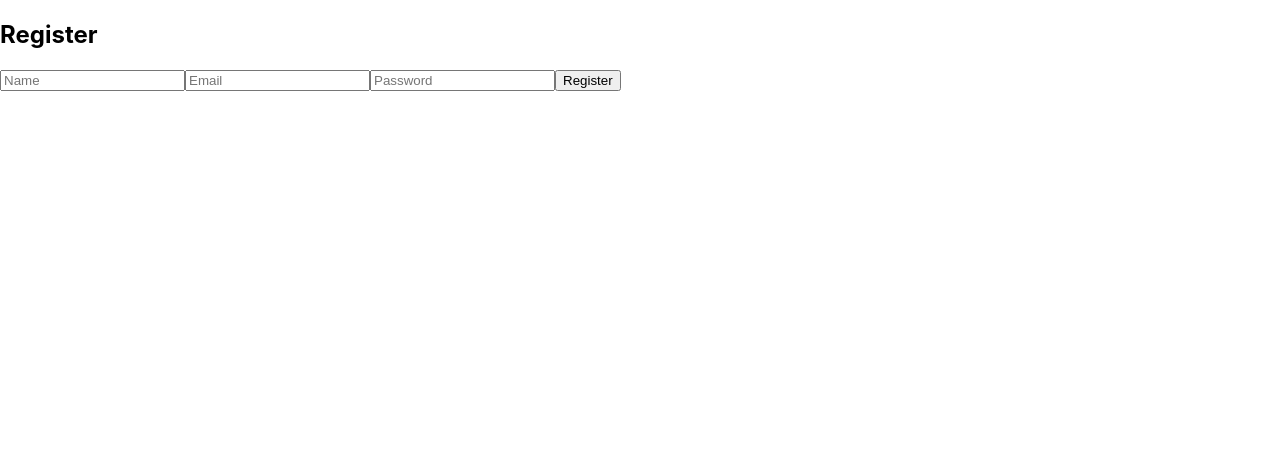
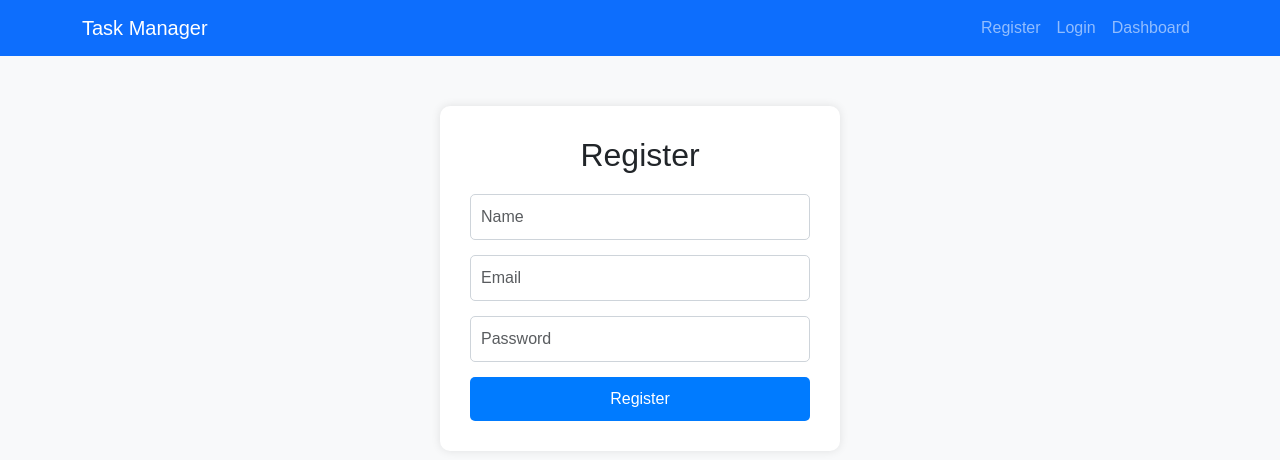
Before and after one commit to Nafi14078/Task-Management-System, a React (Create React App) app in the folder frontend/: page /register in a window 1280 px wide. Shown: the top 460 px of the page. Built offline with nearby package versions, Linux system fonts and the light colour scheme.

Commit message:
user authentication

```diff
--- a/frontend/package.json
+++ b/frontend/package.json
@@ -8,6 +8,7 @@
     "@testing-library/react": "^16.2.0",
     "@testing-library/user-event": "^13.5.0",
     "axios": "^1.8.4",
+    "bootstrap": "^5.3.3",
     "react": "^19.0.0",
     "react-dom": "^19.0.0",
     "react-router-dom": "^6.30.0",
--- a/frontend/src/App.js
+++ b/frontend/src/App.js
@@ -1,19 +1,22 @@
 import React from "react";
-import { BrowserRouter as Router, Routes, Route } from "react-router-dom";
+import { Routes, Route } from "react-router-dom";
+import Navbar from "./components/Navbar"; // Import Navbar
 import Register from "./pages/Register";
 import Login from "./pages/Login";
 import Dashboard from "./pages/Dashboard";
 
-function App() {
+const App = () => {
   return (
-    <Router>
+    <>
+      <Navbar /> {/* Add Navbar Here */}
       <Routes>
+        <Route path="/" element={<Login />} /> {/* Default to Login */}
         <Route path="/register" element={<Register />} />
         <Route path="/login" element={<Login />} />
         <Route path="/dashboard" element={<Dashboard />} />
       </Routes>
-    </Router>
+    </>
   );
-}
+};
 
 export default App;
--- /dev/null
+++ b/frontend/src/components/Navbar.js
@@ -0,0 +1,47 @@
+import React from "react";
+import { Link } from "react-router-dom";
+import "bootstrap/dist/css/bootstrap.min.css";
+
+const Navbar = () => {
+  return (
+    <nav className="navbar navbar-expand-lg navbar-dark bg-primary">
+      <div className="container">
+        <Link className="navbar-brand" to="/">
+          Task Manager
+        </Link>
+        <button
+          className="navbar-toggler"
+          type="button"
+          data-bs-toggle="collapse"
+          data-bs-target="#navbarNav"
+          aria-controls="navbarNav"
+          aria-expanded="false"
+          aria-label="Toggle navigation"
+        >
+          <span className="navbar-toggler-icon"></span>
+        </button>
+        <div className="collapse navbar-collapse" id="navbarNav">
+          <ul className="navbar-nav ms-auto">
+            <li className="nav-item">
+              <Link className="nav-link" to="/register">
+                Register
+              </Link>
+            </li>
+            <li className="nav-item">
+              <Link className="nav-link" to="/login">
+                Login
+              </Link>
+            </li>
+            <li className="nav-item">
+              <Link className="nav-link" to="/dashboard">
+                Dashboard
+              </Link>
+            </li>
+          </ul>
+        </div>
+      </div>
+    </nav>
+  );
+};
+
+export default Navbar;
--- a/frontend/src/index.js
+++ b/frontend/src/index.js
@@ -1,17 +1,18 @@
-import React from 'react';
-import ReactDOM from 'react-dom/client';
-import './index.css';
-import App from './App';
-import reportWebVitals from './reportWebVitals';
+import React from "react";
+import ReactDOM from "react-dom/client";
+import { BrowserRouter } from "react-router-dom"; // ✅ Correct router
+import App from "./App";
+import { AuthProvider } from "./context/AuthContext";
+import "bootstrap/dist/css/bootstrap.min.css";
+import "./styles.css";
 
-const root = ReactDOM.createRoot(document.getElementById('root'));
+const root = ReactDOM.createRoot(document.getElementById("root"));
 root.render(
   <React.StrictMode>
-    <App />
+    <AuthProvider>
+      <BrowserRouter>
+        <App />
+      </BrowserRouter>
+    </AuthProvider>
   </React.StrictMode>
 );
-
-// If you want to start measuring performance in your app, pass a function
-// to log results (for example: reportWebVitals(console.log))
-// or send to an analytics endpoint. Learn more: https://bit.ly/CRA-vitals
-reportWebVitals();
--- a/frontend/src/pages/Dashboard.js
+++ b/frontend/src/pages/Dashboard.js
@@ -13,9 +13,9 @@ const Dashboard = () => {
   }, [user, navigate]);
 
   return (
-    <div>
+    <div className="container dashboard-container">
       <h2>Dashboard</h2>
-      <button onClick={logout}>Logout</button>
+      <button onClick={logout} className="btn btn-danger">Logout</button>
     </div>
   );
 };
--- a/frontend/src/pages/Login.js
+++ b/frontend/src/pages/Login.js
@@ -24,12 +24,12 @@ const Login = () => {
   };
 
   return (
-    <div>
+    <div className="container auth-container">
       <h2>Login</h2>
       <form onSubmit={handleLogin}>
-        <input type="email" placeholder="Email" value={email} onChange={(e) => setEmail(e.target.value)} required />
-        <input type="password" placeholder="Password" value={password} onChange={(e) => setPassword(e.target.value)} required />
-        <button type="submit">Login</button>
+        <input type="email" placeholder="Email" className="form-control" value={email} onChange={(e) => setEmail(e.target.value)} required />
+        <input type="password" placeholder="Password" className="form-control" value={password} onChange={(e) => setPassword(e.target.value)} required />
+        <button type="submit" className="btn btn-primary">Login</button>
       </form>
     </div>
   );
--- a/frontend/src/pages/Register.js
+++ b/frontend/src/pages/Register.js
@@ -24,13 +24,13 @@ const Register = () => {
   };
 
   return (
-    <div>
+    <div className="container auth-container">
       <h2>Register</h2>
       <form onSubmit={handleRegister}>
-        <input type="text" placeholder="Name" value={name} onChange={(e) => setName(e.target.value)} required />
-        <input type="email" placeholder="Email" value={email} onChange={(e) => setEmail(e.target.value)} required />
-        <input type="password" placeholder="Password" value={password} onChange={(e) => setPassword(e.target.value)} required />
-        <button type="submit">Register</button>
+        <input type="text" placeholder="Name" className="form-control" value={name} onChange={(e) => setName(e.target.value)} required />
+        <input type="email" placeholder="Email" className="form-control" value={email} onChange={(e) => setEmail(e.target.value)} required />
+        <input type="password" placeholder="Password" className="form-control" value={password} onChange={(e) => setPassword(e.target.value)} required />
+        <button type="submit" className="btn btn-primary">Register</button>
       </form>
     </div>
   );
--- /dev/null
+++ b/frontend/src/styles.css
@@ -0,0 +1,67 @@
+/* Global Styles */
+body {
+    background-color: #f8f9fa;
+    font-family: "Arial", sans-serif;
+  }
+
+  /* Auth Forms */
+  .auth-container {
+    max-width: 400px;
+    margin: 50px auto;
+    background: #ffffff;
+    padding: 30px;
+    border-radius: 10px;
+    box-shadow: 0 0 10px rgba(0, 0, 0, 0.1);
+  }
+
+  .auth-container h2 {
+    text-align: center;
+    margin-bottom: 20px;
+  }
+
+  .auth-container input {
+    width: 100%;
+    margin-bottom: 15px;
+    padding: 10px;
+    border: 1px solid #ced4da;
+    border-radius: 5px;
+  }
+
+  .auth-container button {
+    width: 100%;
+    padding: 10px;
+    background-color: #007bff;
+    border: none;
+    color: white;
+    font-size: 16px;
+    border-radius: 5px;
+    cursor: pointer;
+  }
+
+  .auth-container button:hover {
+    background-color: #0056b3;
+  }
+
+  /* Dashboard */
+  .dashboard-container {
+    max-width: 600px;
+    margin: 50px auto;
+    text-align: center;
+    padding: 20px;
+    background: white;
+    border-radius: 10px;
+    box-shadow: 0 0 10px rgba(0, 0, 0, 0.1);
+  }
+
+  .dashboard-container button {
+    background-color: #dc3545;
+    border: none;
+    color: white;
+    padding: 10px 20px;
+    border-radius: 5px;
+    cursor: pointer;
+  }
+
+  .dashboard-container button:hover {
+    background-color: #c82333;
+  }
--- /dev/null
+++ b/package.json
@@ -0,0 +1,5 @@
+{
+  "dependencies": {
+    "bootstrap": "^5.3.3"
+  }
+}
```
Also changed, not shown: 2 other files (tests, documents, lock files or other folders).
